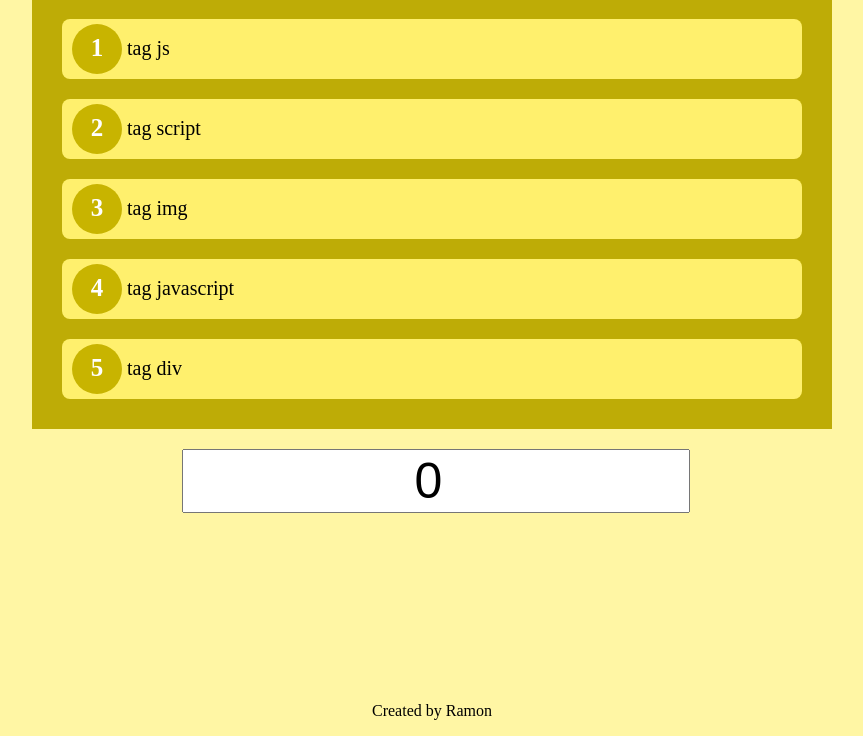
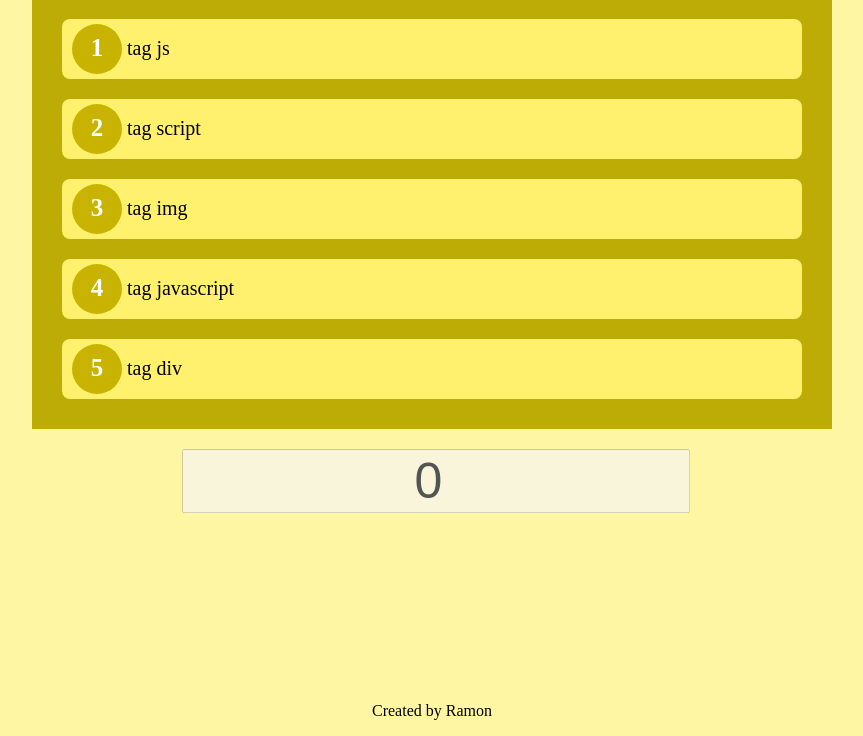
Before and after one commit to RamonMaximiliano/Quiz-Boni, a plain HTML site: page index.html in a window 1280 px wide. Shown: the part 311-1047 px from the top of the page, without its empty margins (208-1071 px from the left). Drawn offline with Linux system fonts and the light colour scheme.

Commit message:
Final details

```diff
--- a/index.html
+++ b/index.html
@@ -18,7 +18,7 @@
         <div class="mainOption" id="option5" onclick="nextQuestion()"><p class="questionNUmber">5</p><p class="option">tag div</p></div>
     </div>
     <div class="mainInput">
-        <input type="number" id="mainInput" value="0"></input>
+        <input type="number" id="mainInput" value="0" disabled></input>
     </div>
 
 <script src="script.js"></script>
```
